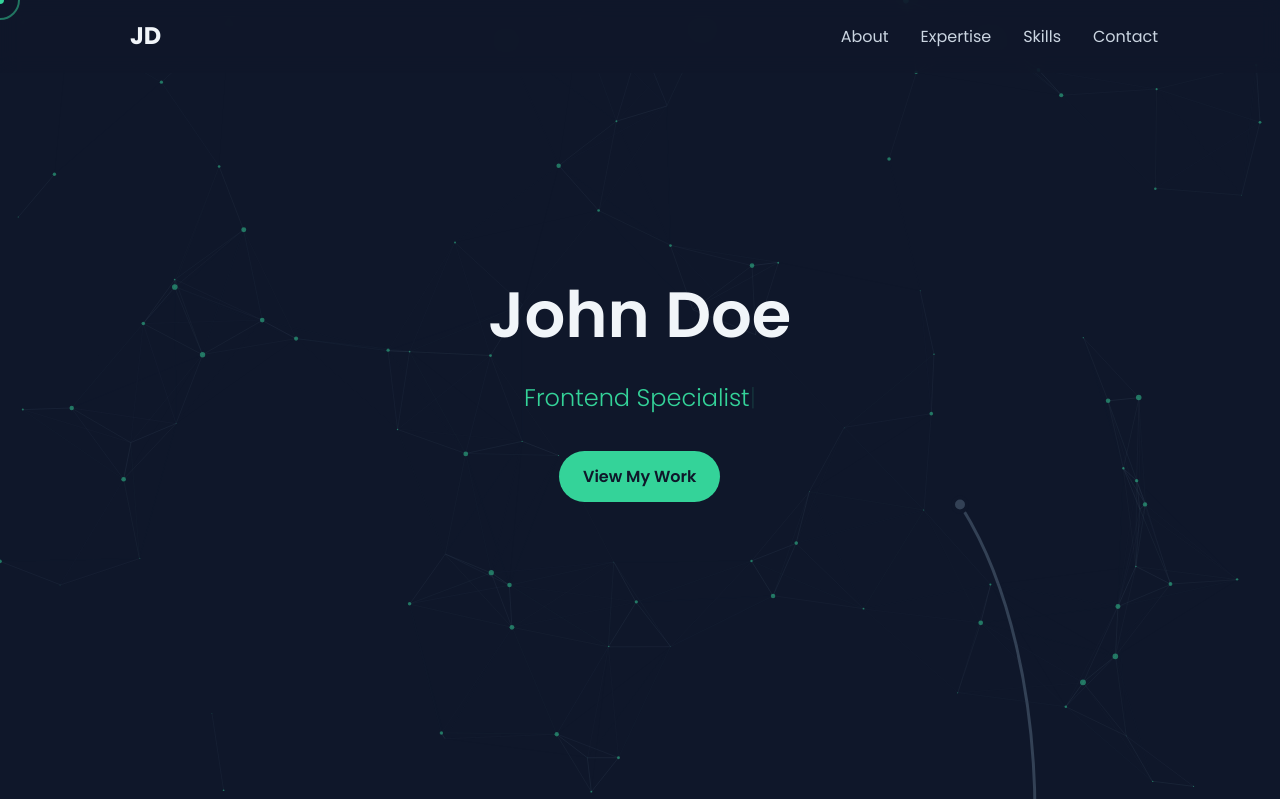
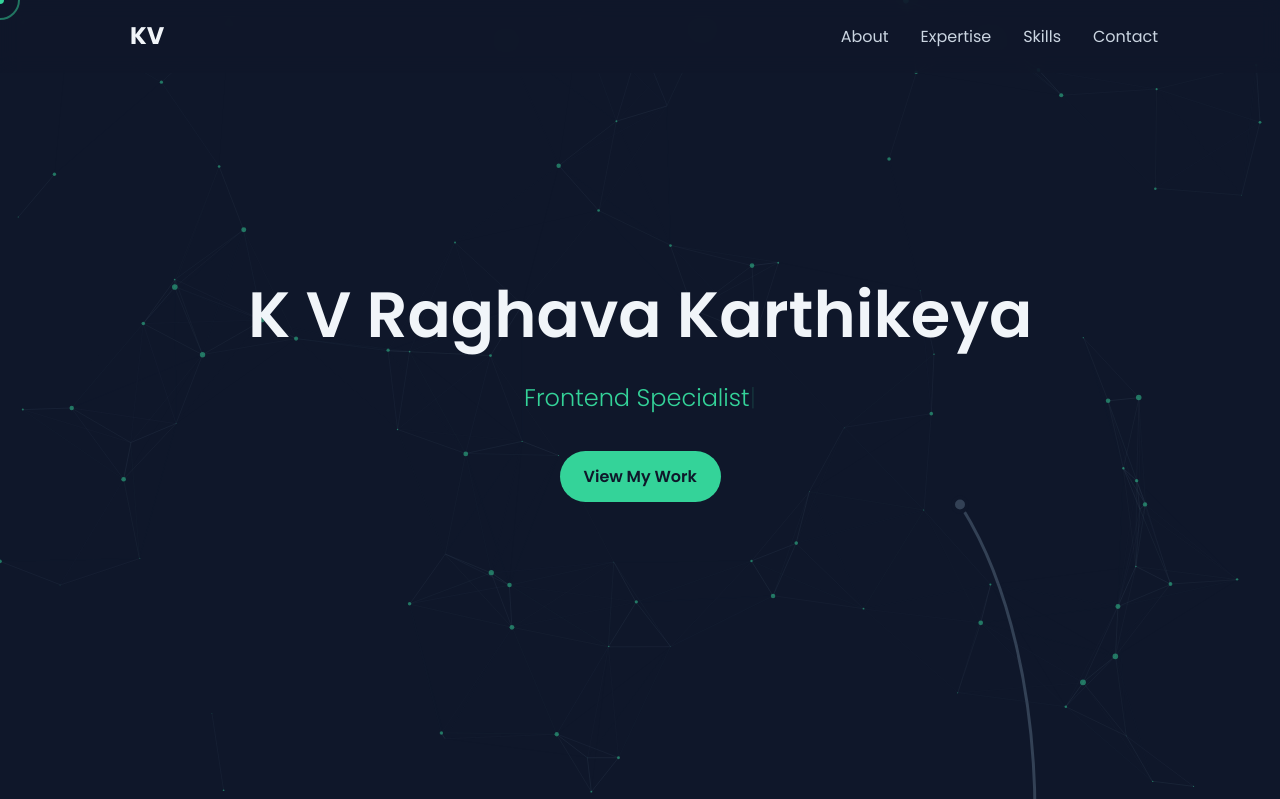
Before and after one commit to K-V-Raghava/K-V-Raghava.github.io, a plain HTML site: page index.html in a window 1280 px wide. Shown: the top 799 px of the page. Drawn offline with nearby package versions, Linux system fonts and the light colour scheme; animation ran at ten frames a second.

Commit message:
Update index.html

```diff
--- a/index.html
+++ b/index.html
@@ -282,7 +282,7 @@
     <nav class="navbar">
         <div class="container">
             <div class="nav-logo-container">
-                <a href="index.html" class="nav-logo">JD</a>
+                <a href="index.html" class="nav-logo">KV</a>
                 <ul class="dropdown-menu">
                     <li><a href="index.html#hero">Main Page</a></li>
                     <li>
@@ -319,7 +319,7 @@
         <section id="hero">
             <div id="particles-js"></div>
             <div class="hero-content" data-aos="zoom-in">
-                <h1>John Doe</h1>
+                <h1>K V Raghava Karthikeya</h1>
                 <p class="subtitle"><span id="typed-text"></span></p>
                 <a href="#fields" class="btn">View My Work</a>
             </div>
@@ -371,7 +371,7 @@
     </main>
 
     <footer>
-        <div class="container"><p>&copy; 2024 John Doe. All Rights Reserved.</p></div>
+        <div class="container"><p>&copy; 2025 K V Raghava Karthikeya. All Rights Reserved.</p></div>
     </footer>
 
     <script src="https://cdn.jsdelivr.net/particles.js/2.0.0/particles.min.js"></script>
```
